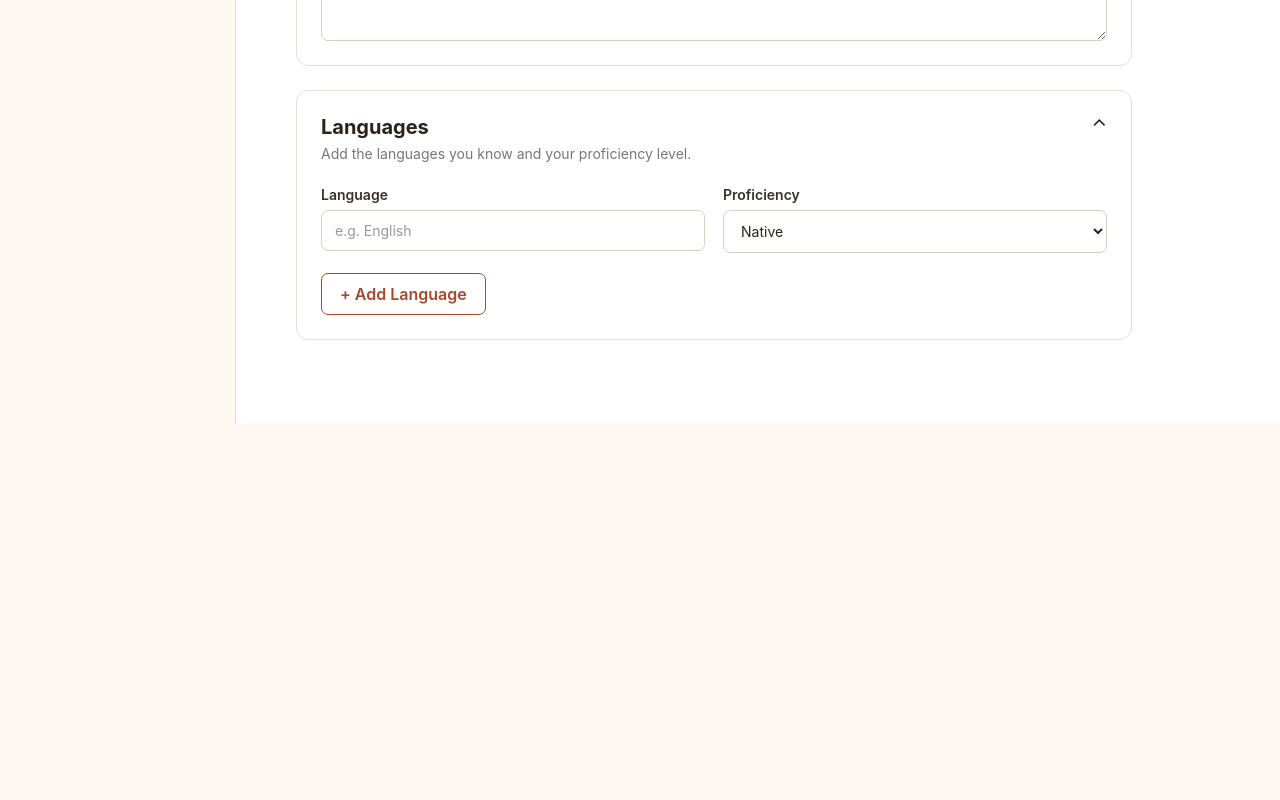
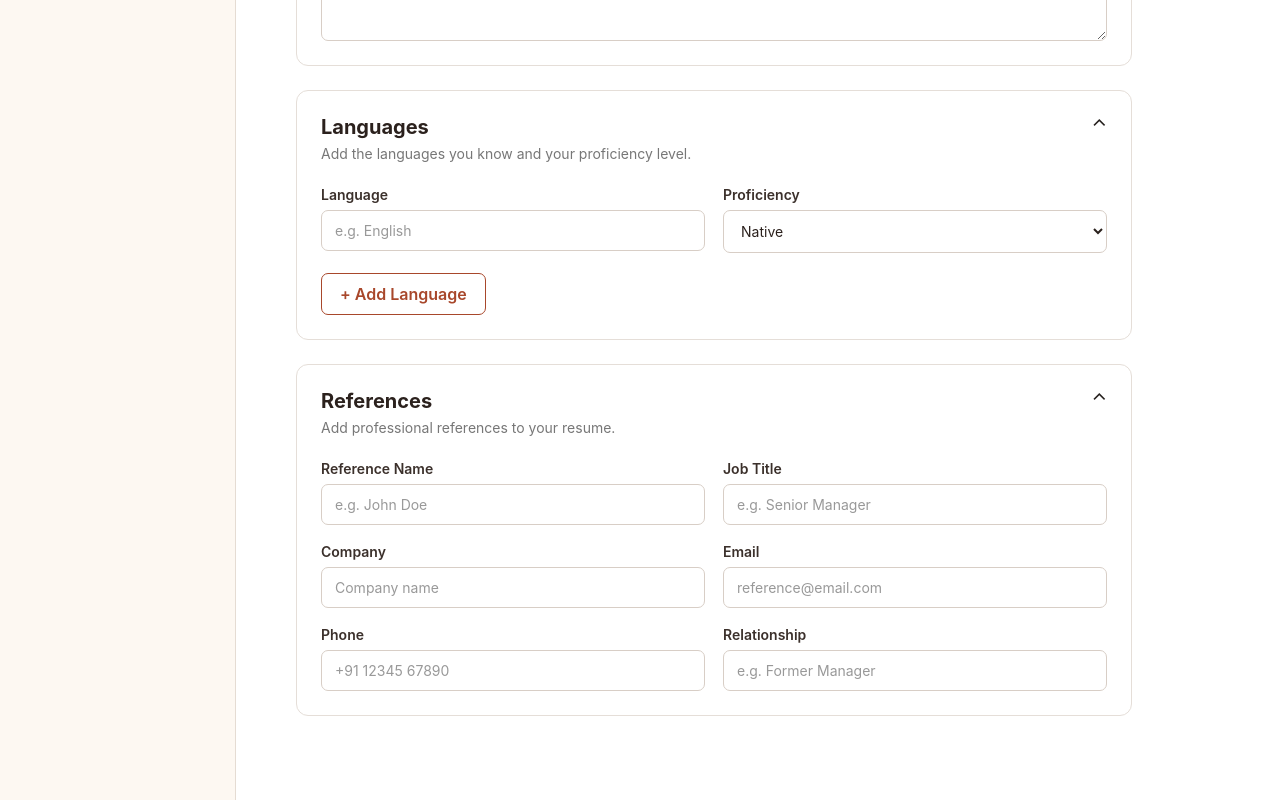
Before and after one commit to aliya-khan750/ResumeBuilder, a React (Vite) app in the folder client/: page / in a window 1280 px wide. Shown: the part 3375-4175 px from the top of the page. Before the commit the page ends 3799 px from the top, so only its background shows below. Built offline with nearby package versions, Linux system fonts and the light colour scheme.

Commit message:
Add references section to resume editor

```diff
--- a/client/src/components/EditorPanel.jsx
+++ b/client/src/components/EditorPanel.jsx
@@ -6,6 +6,7 @@ import ProjectsSection from "./ProjectsSection";
 import CertificationsSection from "./CertificationsSection";
 import AchievementsSection from "./AchievementsSection";
 import LanguagesSection from "./LanguagesSection";
+import ReferencesSection from "./ReferencesSection";
 
 function EditorPanel() {
   return (
@@ -125,6 +126,8 @@ function EditorPanel() {
 <AchievementsSection />
 {/* Languages Section */}
 <LanguagesSection />
+{/* References Section */}
+<ReferencesSection />
 
     </section>
   );
--- /dev/null
+++ b/client/src/components/ReferencesSection.jsx
@@ -0,0 +1,70 @@
+function ReferencesSection() {
+  return (
+    <div className="editor-section">
+
+      <div className="section-title">
+        <div>
+          <h3>References</h3>
+          <p>Add professional references to your resume.</p>
+        </div>
+
+        <span>⌃</span>
+      </div>
+
+      <div className="form-grid">
+
+        <div className="form-group">
+          <label>Reference Name</label>
+          <input
+            type="text"
+            placeholder="e.g. John Doe"
+          />
+        </div>
+
+        <div className="form-group">
+          <label>Job Title</label>
+          <input
+            type="text"
+            placeholder="e.g. Senior Manager"
+          />
+        </div>
+
+        <div className="form-group">
+          <label>Company</label>
+          <input
+            type="text"
+            placeholder="Company name"
+          />
+        </div>
+
+        <div className="form-group">
+          <label>Email</label>
+          <input
+            type="email"
+            placeholder="reference@email.com"
+          />
+        </div>
+
+        <div className="form-group">
+          <label>Phone</label>
+          <input
+            type="text"
+            placeholder="+91 12345 67890"
+          />
+        </div>
+
+        <div className="form-group">
+          <label>Relationship</label>
+          <input
+            type="text"
+            placeholder="e.g. Former Manager"
+          />
+        </div>
+
+      </div>
+
+    </div>
+  );
+}
+
+export default ReferencesSection;
```
